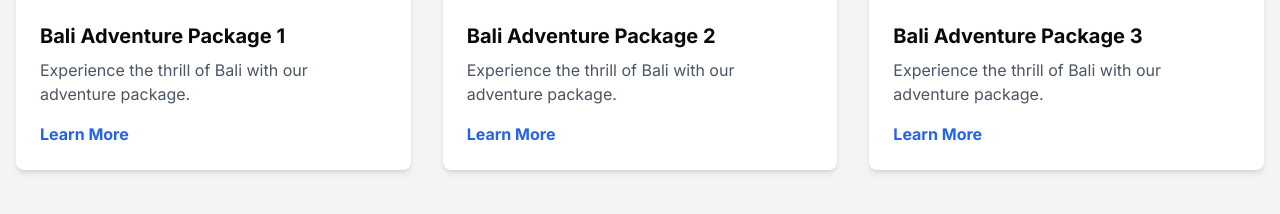
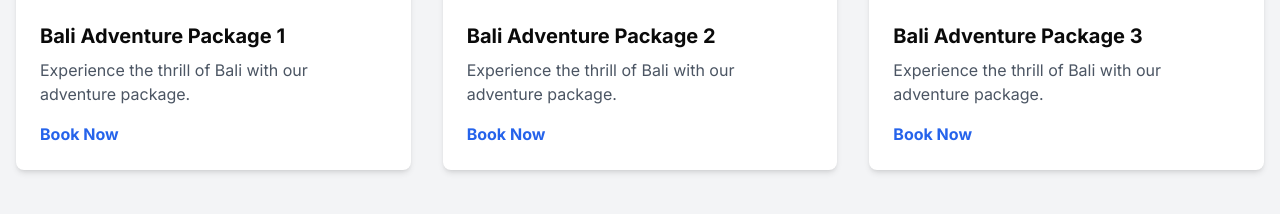
Before and after one commit to sjodcre/borneo-explorer, a Next.js app: page / in a window 1280 px wide. Shown: the part 1240-1454 px from the top of the page. Built offline with nearby package versions, Linux system fonts and the light colour scheme.

Commit message:
update to book now

```diff
--- a/src/app/page.tsx
+++ b/src/app/page.tsx
@@ -41,7 +41,7 @@ export default function Home() {
                   <h3 className="text-xl font-bold mb-2">Bali Adventure Package {i}</h3>
                   <p className="text-gray-600 mb-4">Experience the thrill of Bali with our adventure package.</p>
                   <Link href="/packages" className="text-blue-600 font-bold hover:underline">
-                    Learn More
+                    Book Now
                   </Link>
                 </div>
               </div>
```
